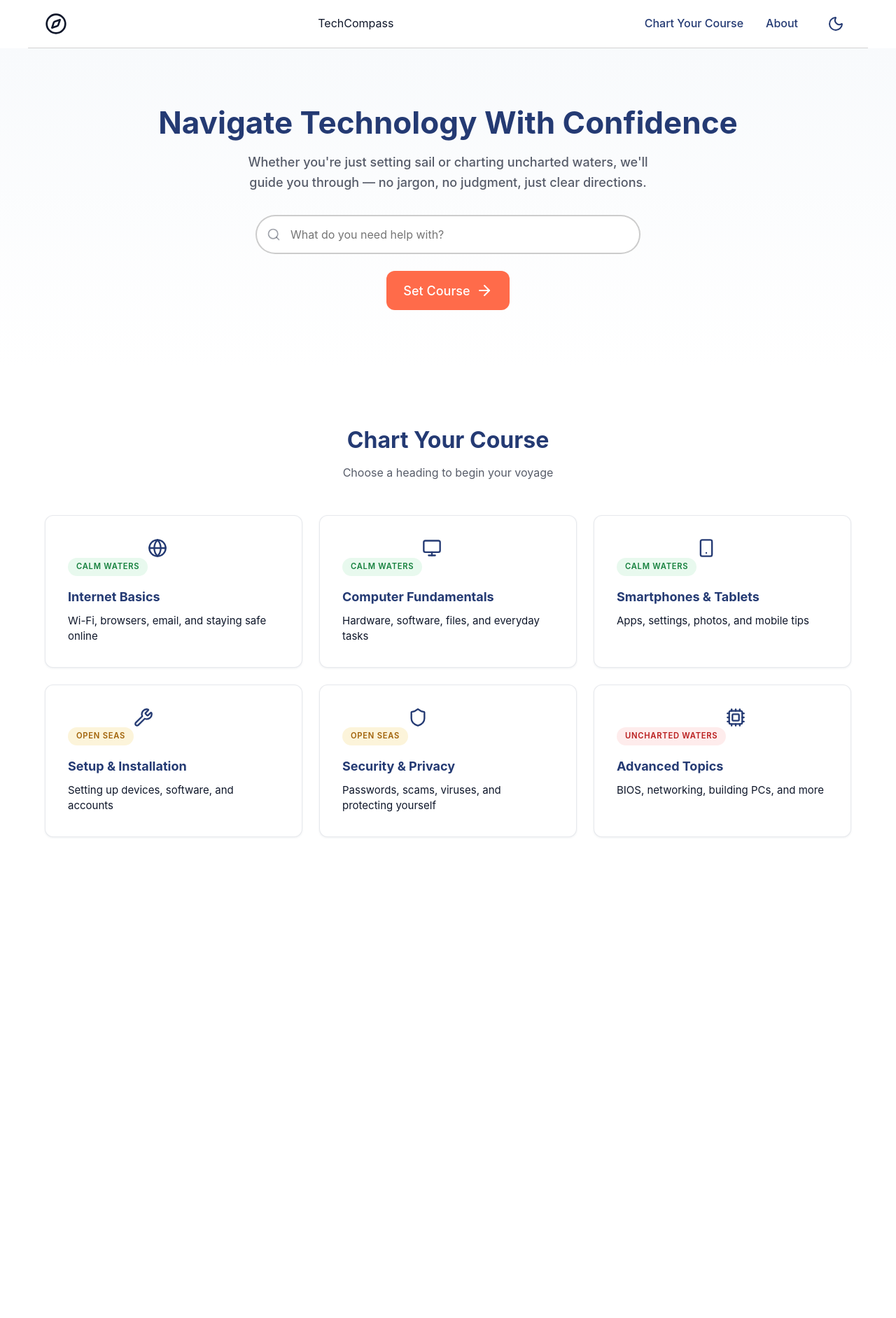
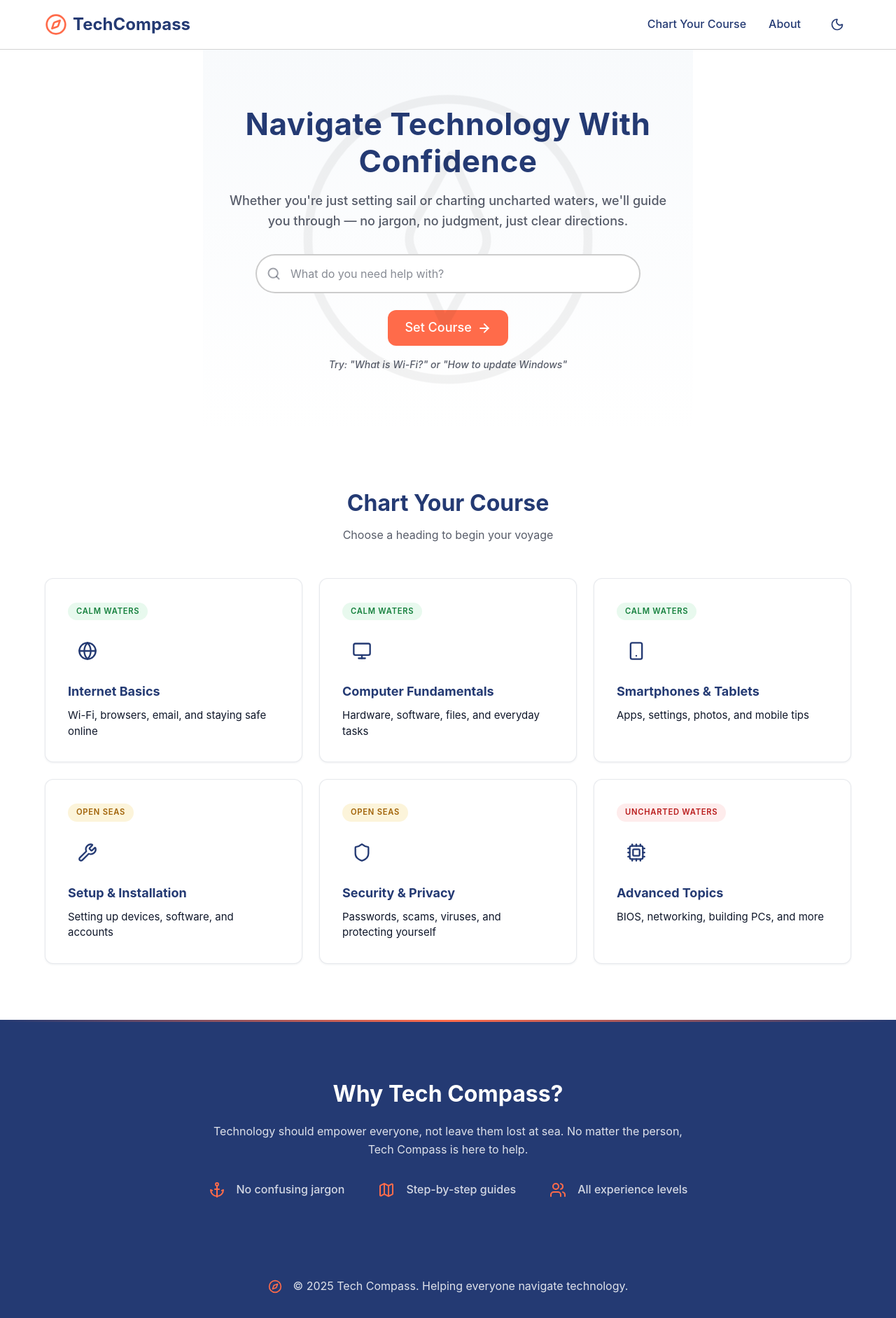
Before and after one commit to saxcrawford/tech-compass-react, a React (Vite) app: page /category/1 in a window 1280 px wide. Shown: the whole page at 70% size. Before the commit the page ends 1276 px from the top, so only its background shows below. Built offline with nearby package versions, Linux system fonts and the light colour scheme.

Commit message:
Added about section and footer section as well as styling. Dark mode for these sections still in progress

```diff
--- a/src/App.css
+++ b/src/App.css
@@ -1,5 +1,6 @@
 /* ================================
    CSS Custom Properties (Variables)
+   Nautical/Compass Theme - Modern
    ================================ */
 :root {
     /* Colors - Nautical Palette */
@@ -11,8 +12,10 @@
     --color-text-dark: #0f172a;
 
     /* Typography */
-    --font-heading: "Inter", system-ui, -apple-system, BlinkMacSystemFont, "Segoe UI", Roboto, sans-serif;
-    --font-body: "Inter", system-ui, -apple-system, BlinkMacSystemFont, "Segoe UI", Roboto, sans-serif;
+    --font-heading: "Inter", system-ui, -apple-system, BlinkMacSystemFont, "Segoe UI",
+    Roboto, "Helvetica Neue", Arial, sans-serif;
+    --font-body: "Inter", system-ui, -apple-system, BlinkMacSystemFont, "Segoe UI",
+    Roboto, "Helvetica Neue", Arial, sans-serif;
     --font-size-base: 1rem;
     --font-size-lg: 1.125rem;
     --font-size-xl: 1.5rem;
@@ -32,7 +35,7 @@
     --border-radius: 8px;
     --border-radius-lg: 12px;
 
-    /* Shadows */
+    /* Shadows - Warmer tones */
     --shadow-sm: 0 1px 3px rgba(26, 47, 78, 0.08);
     --shadow-md: 0 4px 12px rgba(26, 47, 78, 0.12);
     --shadow-lg: 0 8px 30px rgba(26, 47, 78, 0.15);
@@ -40,6 +43,84 @@
     /* Transitions */
     --transition-fast: 150ms ease;
     --transition-normal: 250ms ease;
+}
+
+/* ================================
+   Dark Mode Overrides
+   ================================ */
+.app.dark-mode {
+    background-color: #121826;
+    color: #e2e8f0;
+}
+
+.app.dark-mode .header {
+    background: rgba(11, 15, 24, 0.9);
+    border-bottom: 1px solid #243a73;
+}
+
+.app.dark-mode .hero {
+    background: #121826;
+}
+
+.app.dark-mode .category-card {
+    background-color: #1a2235;
+    border-color: #2d3748;
+    box-shadow: 0 4px 20px rgba(0, 0, 0, 0.4);
+}
+
+.app.dark-mode h1,
+.app.dark-mode h2,
+.app.dark-mode .section-title,
+.app.dark-mode .category-card h3,
+.app.dark-mode .logo,
+.app.dark-mode .nav-links a,
+.app.dark-mode .theme-toggle {
+    color: #ffffff;
+}
+
+.app.dark-mode .hero-subtitle,
+.app.dark-mode .section-subtitle,
+.app.dark-mode .category-card p,
+.app.dark-mode .search-hint {
+    color: #94a3b8;
+}
+
+.app.dark-mode .theme-toggle:hover {
+    color: var(--color-tomato);
+}
+
+.app.dark-mode .search-input {
+    background-color: #1a2235;
+    border-color: #243a73;
+    color: #e2e8f0;
+}
+
+.app.dark-mode .search-input::placeholder {
+    color: #64748b;
+}
+
+.app.dark-mode .search-input:focus {
+    border-color: var(--color-blue);
+}
+
+.app.dark-mode .search-icon {
+    color: #64748b;
+}
+
+.app.dark-mode .category-icon {
+    color: var(--color-blue);
+}
+
+.app.dark-mode .category-card:hover {
+    background-color: #1e293b;
+}
+
+.app.dark-mode .no-results {
+    color: #94a3b8;
+}
+
+.app.dark-mode .spinner {
+    color: rgba(255, 255, 255, 0.03);
 }
 
 /* ================================
@@ -51,6 +132,10 @@
     box-sizing: border-box;
     margin: 0;
     padding: 0;
+}
+
+html {
+    scroll-behavior: smooth;
 }
 
 body {
@@ -68,6 +153,11 @@ a {
 
 ul {
     list-style: none;
+}
+
+img {
+    max-width: 100%;
+    display: block;
 }
 
 button {
@@ -90,13 +180,16 @@ input {
 /* ================================
    Header & Navigation
    ================================ */
-header {
+.header {
     position: sticky;
     top: 0;
     background: rgba(255, 255, 255, 0.95);
     backdrop-filter: blur(2px);
     border-bottom: 1px solid lightgray;
     z-index: 100;
+}
+
+.nav {
     max-width: var(--max-width);
     margin: 0 auto;
     padding: var(--spacing-sm) var(--spacing-md);
@@ -105,17 +198,19 @@ header {
     align-items: center;
 }
 
-header .logo {
+.logo {
     display: flex;
     align-items: center;
     gap: var(--spacing-xs);
-    font-family: var(--font-heading);
+    font-family: var(--font-heading), serif;
     font-size: var(--font-size-xl);
     font-weight: 700;
     color: var(--color-navy);
 }
 
-header .logo svg {
+.logo-icon {
+    width: 32px;
+    height: 32px;
     color: var(--color-tomato);
 }
 
@@ -147,18 +242,26 @@ header .logo svg {
     width: 100%;
 }
 
-.nav-links button {
+/* Theme Toggle */
+.theme-toggle {
     background: none;
     border: none;
+    border-radius: var(--border-radius);
     color: var(--color-navy);
     padding: 6px 10px;
+    cursor: pointer;
     display: flex;
     align-items: center;
-    transition: color var(--transition-fast);
+    transition: background-color var(--transition-fast);
 }
 
-.nav-links button:hover {
+.theme-toggle:hover {
     color: var(--color-tomato);
+}
+
+.theme-toggle svg {
+    width: 20px;
+    height: 20px;
 }
 
 /* ================================
@@ -167,25 +270,49 @@ header .logo svg {
 .hero {
     background: linear-gradient(180deg, var(--color-light) 0%, white 100%);
     padding: var(--spacing-2xl) var(--spacing-md);
+    margin: 0 auto;
+    max-width: 700px;
     text-align: center;
+    position: relative;
+    overflow: hidden;
+}
+
+.spinner {
+    position: absolute;
+    top: 50%;
+    left: 50%;
+    width: 30rem;
+    height: 30rem;
+    stroke-width: 0.04rem;
+    color: rgba(0, 0, 0, 0.05);
+    animation: spin 15s linear infinite;
+    pointer-events: none;
+    z-index: 0;
+}
+
+@keyframes spin {
+    0% {
+        transform: translate(-50%, -50%) rotate(0deg);
+    }
+    100% {
+        transform: translate(-50%, -50%) rotate(360deg);
+    }
 }
 
 .hero h1 {
-    font-family: var(--font-heading);
+    font-family: var(--font-heading), serif;
     font-size: var(--font-size-3xl);
     color: var(--color-navy);
     margin-bottom: var(--spacing-sm);
     line-height: 1.2;
+    letter-spacing: 0.5px;
 }
 
 .hero-subtitle {
     font-size: var(--font-size-lg);
     font-weight: 500;
-    color: rgba(15, 23, 42, 0.7);
+    color: color-mix(in srgb, var(--color-text-dark), transparent 30%);
     margin-bottom: var(--spacing-lg);
-    max-width: 600px;
-    margin-left: auto;
-    margin-right: auto;
 }
 
 /* Search */
@@ -195,11 +322,12 @@ header .logo svg {
     align-items: center;
     gap: var(--spacing-md);
     max-width: 550px;
-    margin: 0 auto;
+    margin: 0 auto var(--spacing-sm);
 }
 
 .search-input-wrapper {
     width: 100%;
+    flex: 1;
     position: relative;
     display: flex;
     align-items: center;
@@ -210,7 +338,8 @@ header .logo svg {
     left: 16px;
     width: 20px;
     height: 20px;
-    color: rgba(15, 23, 42, 0.4);
+    color: color-mix(in srgb, var(--color-text-dark), transparent 60%);
+    stroke-width: 0.15rem;
     pointer-events: none;
 }
 
@@ -227,27 +356,49 @@ header .logo svg {
 .search-input:focus {
     outline: none;
     border-color: var(--color-navy);
-    box-shadow: 0 0 0 3px rgba(0, 0, 0, 0.1);
+    box-shadow: 0 0 0 3px rgba(0, 0, 0, 0.2);
+}
+
+.search-input::placeholder {
+    color: color-mix(in srgb, var(--color-text-dark), transparent 50%);
 }
 
 .search-button {
     display: inline-flex;
     align-items: center;
+    justify-content: center;
     gap: var(--spacing-xs);
     padding: var(--spacing-sm) var(--spacing-md);
     background-color: var(--color-tomato);
     color: white;
+    line-height: 1;
     font-size: var(--font-size-lg);
     font-weight: 500;
     border: none;
     border-radius: var(--border-radius-lg);
     transition: all var(--transition-fast);
+    white-space: nowrap;
+    cursor: pointer;
 }
 
 .search-button:hover {
-    background-color: transparent;
+    background-color: rgb(0,0,0,0);
     color: var(--color-tomato);
     box-shadow: 0 0 0 2px var(--color-tomato) inset;
+}
+
+.search-button svg {
+    width: 1.1em;
+    height: 1.1em;
+    flex-shrink: 0;
+    stroke-width: 0.15rem;
+}
+
+.search-hint {
+    font-size: 0.875rem;
+    font-style: italic;
+    font-weight: 500;
+    color: color-mix(in srgb, var(--color-text-dark), transparent 30%);
 }
 
 /* ================================
@@ -260,7 +411,7 @@ header .logo svg {
 }
 
 .section-title {
-    font-family: var(--font-heading);
+    font-family: var(--font-heading), serif;
     font-size: var(--font-size-2xl);
     color: var(--color-navy);
     text-align: center;
@@ -269,7 +420,7 @@ header .logo svg {
 
 .section-subtitle {
     text-align: center;
-    color: rgba(15, 23, 42, 0.7);
+    color: color-mix(in srgb, var(--color-text-dark), transparent 30%);
     margin-bottom: var(--spacing-xl);
 }
 
@@ -277,6 +428,13 @@ header .logo svg {
     display: grid;
     grid-template-columns: repeat(auto-fit, minmax(320px, 1fr));
     gap: var(--spacing-md);
+}
+
+.no-results {
+    text-align: center;
+    color: var(--color-text-dark);
+    padding: var(--spacing-xl) 0;
+    font-style: italic;
 }
 
 .category-card {
@@ -313,15 +471,25 @@ header .logo svg {
     opacity: 1;
 }
 
-.category-card svg {
+.category-icon {
+    display: flex;
+    align-items: center;
+    justify-content: center;
+    width: 56px;
+    height: 56px;
+    color: var(--color-navy);
+    border-radius: var(--border-radius);
+    margin-bottom: var(--spacing-sm);
+    transition: background-color var(--transition-normal), color var(--transition-normal);
+}
+
+.category-icon svg {
     width: 28px;
     height: 28px;
-    color: var(--color-navy);
-    margin-bottom: var(--spacing-sm);
 }
 
 .category-card h3 {
-    font-family: var(--font-heading);
+    font-family: var(--font-heading), serif;
     font-size: var(--font-size-lg);
     color: var(--color-navy);
     margin-bottom: var(--spacing-xs);
@@ -360,84 +528,92 @@ header .logo svg {
     color: #b91c1c;
 }
 
-.no-results {
+/* ================================
+   About Section
+   ================================ */
+.about {
+    background: var(--color-navy);
+    padding: var(--spacing-2xl) var(--spacing-md);
+    position: relative;
+}
+
+.about::before {
+    content: '';
+    position: absolute;
+    top: 0;
+    left: 0;
+    right: 0;
+    height: 3px;
+    background: linear-gradient(90deg, transparent, var(--color-tomato), transparent);
+}
+
+.about-content {
+    max-width: 700px;
+    margin: 0 auto;
     text-align: center;
-    color: var(--color-text-dark);
-    padding: var(--spacing-xl) 0;
-    font-style: italic;
+}
+
+.about h2 {
+    font-family: var(--font-heading), serif;
+    font-size: var(--font-size-2xl);
+    color: white;
+    margin-bottom: var(--spacing-sm);
+}
+
+.about-content > p {
+    color: color-mix(in srgb, white, transparent 15%);
+    margin-bottom: var(--spacing-lg);
+}
+
+.features {
+    display: flex;
+    justify-content: center;
+    flex-wrap: wrap;
+    gap: var(--spacing-lg) var(--spacing-xl);
+}
+
+.feature {
+    display: flex;
+    align-items: center;
+    gap: var(--spacing-sm);
+    font-weight: 500;
+    color: color-mix(in srgb, white, transparent 20%);
+}
+
+.feature-icon {
+    width: 24px;
+    height: 24px;
+    color: var(--color-tomato);
 }
 
 /* ================================
-   Dark Mode
+   Footer
    ================================ */
-.app.dark-mode {
-    background-color: #121826;
-    color: #e2e8f0;
+
+.footer {
+    padding: var(--spacing-lg) var(--spacing-md);
+    background-color: var(--color-navy);
 }
 
-.dark-mode header {
-    background: rgba(11, 15, 24, 0.95);
-    border-bottom-color: #243a73;
+.footer-content {
+    display: flex;
+    align-items: center;
+    justify-content: center;
+    gap: var(--spacing-sm);
+    color: color-mix(in srgb, white, transparent 15%);
 }
 
-.dark-mode header .logo,
-.dark-mode .nav-links a,
-.dark-mode .nav-links button {
-    color: white;
-}
-
-.dark-mode .hero {
-    background: #121826;
-}
-
-.dark-mode .hero h1,
-.dark-mode .section-title {
-    color: white;
-}
-
-.dark-mode .hero-subtitle,
-.dark-mode .section-subtitle {
-    color: #94a3b8;
-}
-
-.dark-mode .search-input {
-    background-color: #1a2235;
-    border-color: #243a73;
-    color: white;
-}
-
-.dark-mode .search-input::placeholder {
-    color: #64748b;
-}
-
-.dark-mode .search-input-wrapper svg {
-    color: #64748b;
-}
-
-.dark-mode .category-card {
-    background-color: #1a2235;
-    border-color: #2d3748;
-}
-
-.dark-mode .category-card h3 {
-    color: white;
-}
-
-.dark-mode .category-card p {
-    color: #94a3b8;
-}
-
-.dark-mode .category-card svg {
-    color: var(--color-blue);
-}
-
-.dark-mode .no-results {
-    color: #94a3b8;
+.footer-icon {
+    width: 20px;
+    height: 20px;
+    color: var(--color-tomato);
 }
 
 /* ================================
    Responsive Design
    ================================ */
+
+/* Tablet */
 @media (max-width: 768px) {
     .hero h1 {
         font-size: var(--font-size-2xl);
@@ -447,15 +623,24 @@ header .logo svg {
         font-size: var(--font-size-base);
     }
 
+    .search-container {
+        flex-direction: column;
+    }
+
+    .search-button {
+        width: 100%;
+        justify-content: center;
+    }
+
     .category-grid {
         grid-template-columns: 1fr;
     }
 }
 
+/* Mobile */
 @media (max-width: 480px) {
-    header {
-        flex-direction: column;
-        gap: var(--spacing-sm);
+    .nav {
+        flex-wrap: wrap;
     }
 
     .nav-links {
--- a/src/App.jsx
+++ b/src/App.jsx
@@ -2,7 +2,9 @@ import './App.css'
 import {useState, useEffect} from "react";
 import Header from "./components/Header.jsx";
 import CategoryCard from "./components/CategoryCard.jsx";
-import Hero from "./components/Hero.jsx"
+import Hero from "./components/Hero.jsx";
+import About from "./components/About.jsx";
+import Footer from "./components/Footer.jsx";
 import {Cpu, Globe, Monitor, Shield, Smartphone, Wrench} from "lucide-react";
 
 function App() {
@@ -49,6 +51,10 @@ function App() {
                     </div>
                     {filteredCategories.length === 0 && <p>No categories found</p>}
                 </section>
+                <section className='about'>
+                    <About />
+                </section>
+                <Footer />
             </div>
         </>
     )
--- /dev/null
+++ b/src/components/About.jsx
@@ -0,0 +1,28 @@
+import {Anchor, Map, Users} from "lucide-react";
+
+function About() {
+    return (
+        <div className="about-content">
+            <h2>Why Tech Compass?</h2>
+            <p>Technology should empower everyone, not leave them lost at sea. No matter the person,
+                Tech Compass is here to help.</p>
+
+            <div className="features">
+                <div className="feature">
+                    <Anchor className="feature-icon"/>
+                    <span>No confusing jargon</span>
+                </div>
+                <div className="feature">
+                    <Map className="feature-icon"/>
+                    <span>Step-by-step guides</span>
+                </div>
+                <div className="feature">
+                    <Users className="feature-icon"/>
+                    <span>All experience levels</span>
+                </div>
+            </div>
+        </div>
+    )
+}
+
+export default About;
--- a/src/components/CategoryCard.jsx
+++ b/src/components/CategoryCard.jsx
@@ -2,14 +2,14 @@ function CategoryCard({title, description, icon: Icon, difficulty}) {
     const difficultyClass = difficulty.toLowerCase().replace(' ', '-');
 
     return (
-        <>
-            <a href="#" className='category-card'>
-                <span className={`difficulty-badge ${difficultyClass}`}>{difficulty}</span>
+        <a href="#" className='category-card'>
+            <span className={`difficulty-badge ${difficultyClass}`}>{difficulty}</span>
+            <div className="category-icon">
                 <Icon size={28} />
-                <h3>{title}</h3>
-                <p>{description}</p>
-            </a>
-        </>
+            </div>
+            <h3>{title}</h3>
+            <p>{description}</p>
+        </a>
     )
 }
 
--- /dev/null
+++ b/src/components/Footer.jsx
@@ -0,0 +1,14 @@
+import {CompassIcon} from "lucide-react";
+
+function Footer() {
+    return (
+        <footer className="footer">
+            <div className="footer-content">
+                <CompassIcon className="footer-icon"/>
+                <p>&copy; 2025 Tech Compass. Helping everyone navigate technology.</p>
+            </div>
+        </footer>
+    )
+}
+
+export default Footer;
--- a/src/components/Header.jsx
+++ b/src/components/Header.jsx
@@ -2,17 +2,22 @@ import {CompassIcon, SunIcon, MoonIcon} from "lucide-react";
 
 function Header({darkMode, setDarkMode}) {
     return (
-        <header>
-            <CompassIcon size={32}/><span>TechCompass</span>
+        <header className="header">
+            <nav className="nav">
+                <a href="#" className="logo">
+                    <CompassIcon className="logo-icon" size={32}/>
+                    <span>TechCompass</span>
+                </a>
                 <ul className="nav-links">
                     <li><a href="#categories">Chart Your Course</a></li>
                     <li><a href="#about">About</a></li>
                     <li>
-                    <button onClick={() => {setDarkMode(!darkMode)}} aria-label="Toggle dark mode">
+                        <button className="theme-toggle" onClick={() => {setDarkMode(!darkMode)}} aria-label="Toggle dark mode">
                             {darkMode ? <SunIcon /> : <MoonIcon />}
                         </button>
                     </li>
                 </ul>
+            </nav>
         </header>
     )
 }
--- a/src/components/Hero.jsx
+++ b/src/components/Hero.jsx
@@ -1,29 +1,31 @@
-import {ArrowRight, SearchIcon} from "lucide-react";
+import {ArrowRight, Compass, SearchIcon} from "lucide-react";
 
 
 function Hero({searchTerm, setSearchTerm}) {
     return (
         <>
+            <Compass className='spinner' />
             <h1>Navigate Technology With Confidence</h1>
             <p className="hero-subtitle">Whether you're just setting sail or charting uncharted waters, we'll guide you
                 through — no jargon, no judgment, just clear directions.</p>
             <div className="search-container">
                 <div className="search-input-wrapper">
-                    <SearchIcon />
+                    <SearchIcon className='search-icon'/>
                     <input
                         type="search"
                         className="search-input"
                         placeholder="What do you need help with?"
                         value={searchTerm}
-                        onChange={ e => setSearchTerm(e.target.value)}
+                        onChange={e => setSearchTerm(e.target.value)}
                         aria-label="Search for tech topics"
                     />
                 </div>
                 <button className="search-button" type="button">
                     Set Course
-                    <ArrowRight />
+                    <ArrowRight/>
                 </button>
             </div>
+            <p className="search-hint">Try: "What is Wi-Fi?" or "How to update Windows"</p>
         </>
     )
 }
```
Lines whose indentation alone changed are shown as unchanged.
